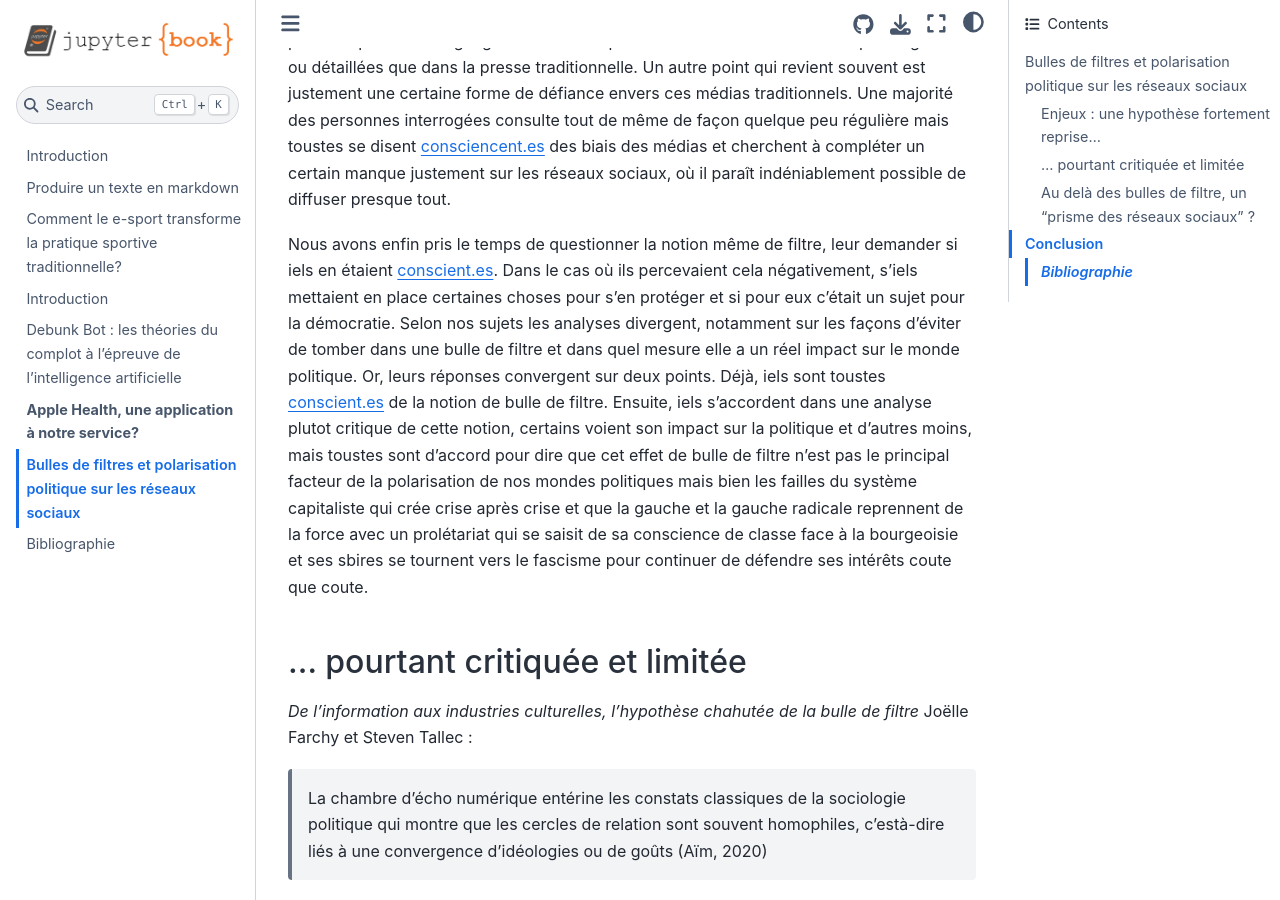
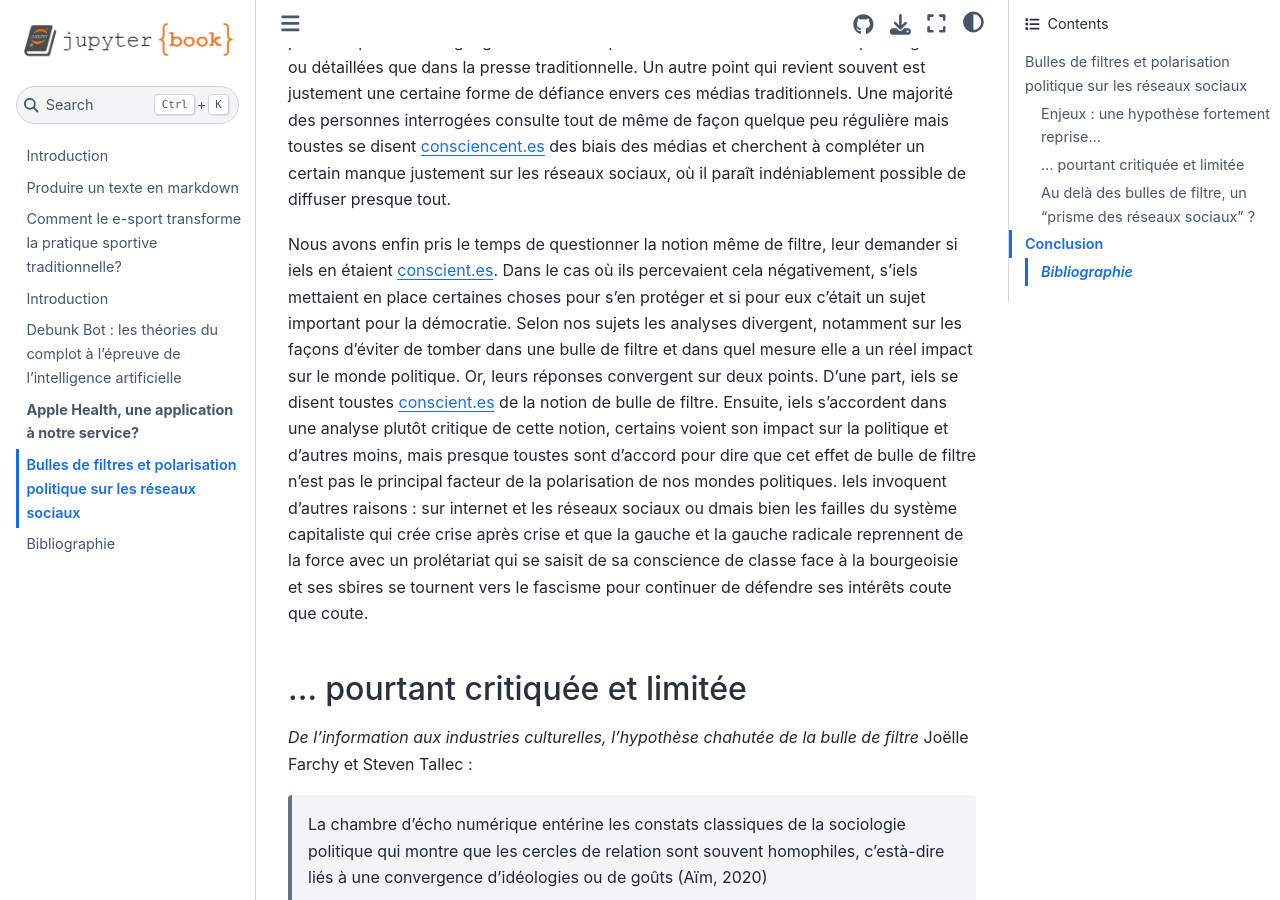
Before and after one commit to luneauaymeric/digital_culture_collective_page_g6, a Jupyter Book: the page built from bubbles/bulles_de_filtre.md, in a window 1280 px wide and 900 px high, scrolled down 3168 px. Built offline with Jupyter Book 1.0.4 settings and Sphinx 7.4.7 and the Sphinx Book theme 1.1.4, drawn with Linux system fonts in a browser that asks for light colours.

Commit message:
bubbles/bulles_de_filtre.md updated from https://stackedit.io/

```diff
--- a/bubbles/bulles_de_filtre.md
+++ b/bubbles/bulles_de_filtre.md
@@ -35,7 +35,7 @@ Comprendre leurs habitudes sur les réseaux nous a permis de plonger dans des di
 
 Ainsi, pour une majorité, les réseaux sociaux viennent appuyer des connaissances, issues souvent de cours ou de livres, en diffusant les dernières nouvelles et images de Gaza ou des territoires occupés. Lorsque nous les avons interrogé. es sur leur façon de concevoir le lien entre réseaux sociaux et politique, nombre d’entre eux expriment justement un certain enthousiasme vis-à-vis de l’existence des réseaux sociaux car iels peuvent y retrouver des informations qui ne sont pas nécessairement disponibles ailleurs, comme par exemple les témoignages en direct de palestinien. nes et des nouvelles plus régulières ou détaillées que dans la presse traditionnelle. Un autre point qui revient souvent est justement une certaine forme de défiance envers ces médias traditionnels. Une majorité des personnes interrogées consulte tout de même de façon quelque peu régulière mais toustes se disent consciencent.es des biais des médias et cherchent à compléter un certain manque justement sur les réseaux sociaux, où il paraît indéniablement possible de diffuser presque tout.
 
-Nous avons enfin pris le temps de questionner la notion même de filtre, leur demander si iels en étaient conscient.es. Dans le cas où ils percevaient cela négativement, s’iels mettaient en place certaines choses pour s’en protéger et si pour eux c’était un sujet pour la démocratie. Selon nos sujets les analyses divergent, notamment sur les façons d’éviter de tomber dans une bulle de filtre et dans quel mesure elle a un réel impact sur le monde politique. Or, leurs réponses convergent sur deux points. Déjà, iels sont toustes conscient.es de la notion de bulle de filtre. Ensuite, iels s’accordent dans une analyse plutot critique de cette notion, certains voient son impact sur la politique et d’autres moins, mais toustes sont d’accord pour dire que cet effet de bulle de filtre n’est pas le principal facteur de la polarisation de nos mondes politiques mais bien les failles du système capitaliste qui crée crise après crise et que la gauche et la gauche radicale reprennent de la force avec un prolétariat qui se saisit de sa conscience de classe face à la bourgeoisie et ses sbires se tournent vers le fascisme pour continuer de défendre ses intérêts coute que coute.
+Nous avons enfin pris le temps de questionner la notion même de filtre, leur demander si iels en étaient conscient.es. Dans le cas où ils percevaient cela négativement, s’iels mettaient en place certaines choses pour s’en protéger et si pour eux c’était un sujet important pour la démocratie. Selon nos sujets les analyses divergent, notamment sur les façons d’éviter de tomber dans une bulle de filtre et dans quel mesure elle a un réel impact sur le monde politique. Or, leurs réponses convergent sur deux points. D'une part, iels se disent toustes conscient.es de la notion de bulle de filtre. Ensuite, iels s’accordent dans une analyse plutôt critique de cette notion, certains voient son impact sur la politique et d’autres moins, mais presque toustes sont d’accord pour dire que cet effet de bulle de filtre n’est pas le principal facteur de la polarisation de nos mondes politiques. Iels invoquent d'autres raisons : sur internet et les réseaux sociaux ou dmais bien les failles du système capitaliste qui crée crise après crise et que la gauche et la gauche radicale reprennent de la force avec un prolétariat qui se saisit de sa conscience de classe face à la bourgeoisie et ses sbires se tournent vers le fascisme pour continuer de défendre ses intérêts coute que coute.
 
 ## ... pourtant critiquée et limitée
 *De l’information aux industries culturelles, l’hypothèse chahutée de la bulle de filtre* Joëlle Farchy et Steven Tallec :
```
Also changed, not shown: other parts of bubbles/bulles_de_filtre.md (+1 -1 lines).
